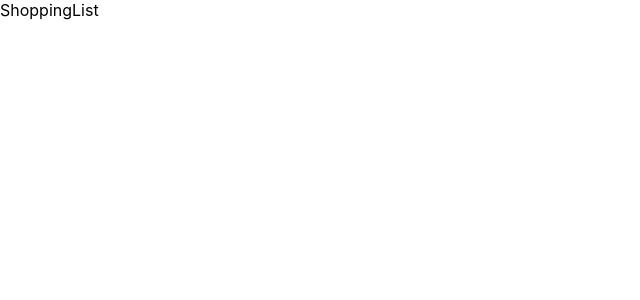
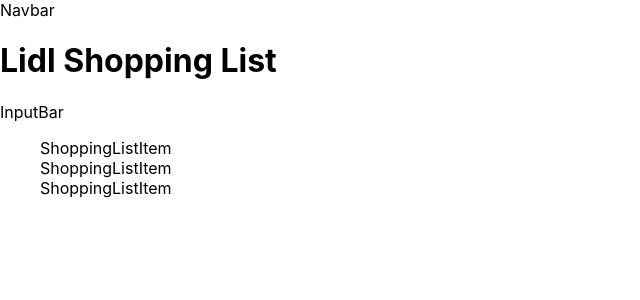
Before and after one commit to SchoolOfCode/final-project_front-end-the-gits, a Next.js app in the folder our-house/: page /ShoppingList in a window 1280 px wide. Shown: the top 300 px of the page, without its empty margins (0-640 px from the left). Built offline with nearby package versions, Linux system fonts and the light colour scheme.

Commit message:
basic Shopping List page

```diff
--- a/our-house/pages/ShoppingList.js
+++ b/our-house/pages/ShoppingList.js
@@ -1,10 +1,27 @@
 import React from 'react'
 import styles from '../styles/ShoppingList.module.css'
+import Navbar from '../components/Navbar.js'
+import InputBar from '../components/InputBar.js'
+import ShoppingListItem from '../components/ShoppingListItem.js'
 
 
 const ShoppingList = () => {
+  const props = {
+    name: "Lidl"
+  }
+  const items = ["bread", "milk", "chocolate"]
+
   return (
-    <div>ShoppingList</div>
+    <div className={styles.shoppinglist}>
+    <Navbar/>
+    <h1>{props.name} Shopping List</h1>
+    <InputBar/>
+    <ul>
+      {items.map((item) => (
+        <ShoppingListItem name={item} key={item.id}/>))}
+    </ul>
+
+    </div>
   )
 }
 
```
